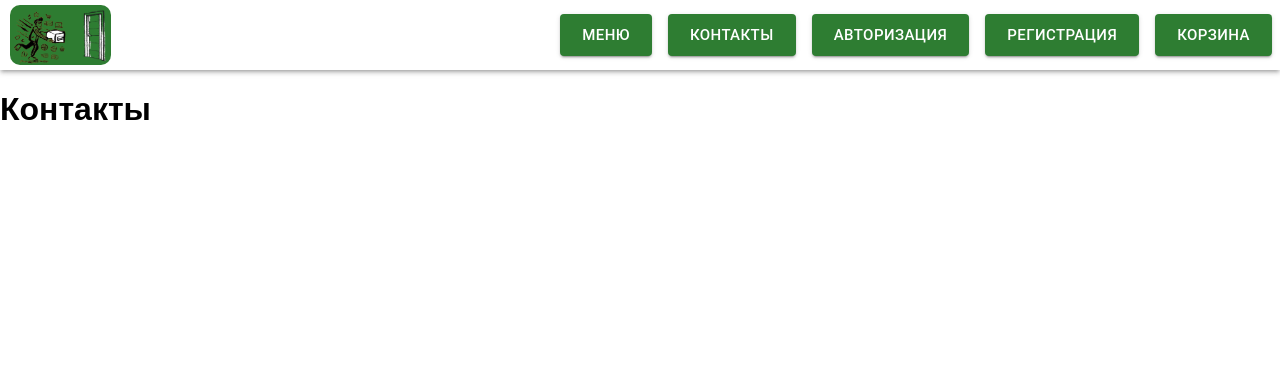
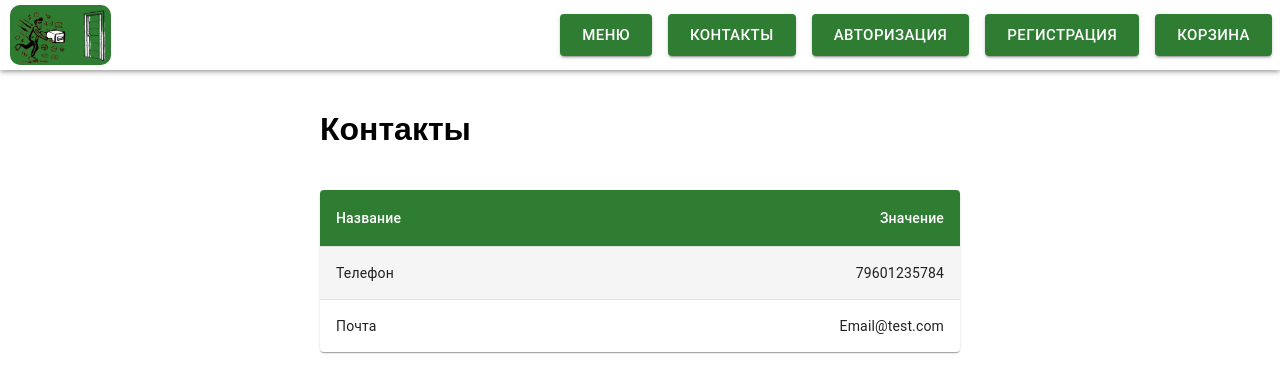
Before and after one commit to PyzhovIakov/Food-on-the-doorstep, a React (Create React App) app in the folder client/: page /contacts in a window 1280 px wide. Shown: the top 392 px of the page. Built offline with nearby package versions, Linux system fonts and the light colour scheme.

Commit message:
Contact page skeleton created

```diff
--- a/client/src/Component/FormAuth/FormAuth.js
+++ b/client/src/Component/FormAuth/FormAuth.js
@@ -9,14 +9,16 @@
 
 export default function FormAuth(props){
     return (
+        <>
+            {props.buttonLoading? <LinearProgress color="success" />:null}
             <Stack
                 direction="column"
                 justifyContent="center"
                 spacing={3}
-            sx={{width:'35%'}}
+                sx={{width:'35%', margin:'20px auto', boxShadow: 3, padding:'10px 20px 20px',borderRadius:'15px'}}
             >
-            {props.buttonLoading? <LinearProgress color="success" />:null}
-            <h1>{props.formTitle}</h1>
+
+                <h1 style={{margin:0, padding:0}}>{props.formTitle}</h1>
                 {
                     props.viewSelectRole?
                             (<FormControl>
@@ -60,5 +62,6 @@
                 {props.buttonTitle}
                 </Button>
             </Stack>
+        </>
     );
 }
--- a/client/src/Component/Menu/MenuUserRoleController.js
+++ b/client/src/Component/Menu/MenuUserRoleController.js
@@ -14,6 +14,7 @@
     }
     if(Role==='admin'){
         return([
+            {to:'/contacts', text:'Контакты'},
             {to:'/catalog', text:'Меню'},
             {to:'/statistics', text:'Статистика'},
             {to:'/accounts', text:'Учетки'}
--- a/client/src/Component/Navigation/NavigationUserRoleController.js
+++ b/client/src/Component/Navigation/NavigationUserRoleController.js
@@ -33,6 +33,7 @@
         return([
             {path:'/catalog', element:<Catalog/>, exact:true},
             {path:'/accounts', element:<Accounts/>, exact:true},
+            {path:'/contacts', element:<Contacts/>, exact:true},
             {path:'/statistics', element:<Statistics/>, exact:true},
             {path:'*', element:<Navigate to="/" replace />, exact:false},
             {path:'/profile', element:<Profile/>, exact:true}
--- a/client/src/Pages/Accounts/Accounts.js
+++ b/client/src/Pages/Accounts/Accounts.js
@@ -1,6 +1,5 @@
 import React,{useState} from "react"
-import Stack from '@mui/material/Stack';
-import Alert from '@mui/material/Alert';
+import Alert from '@mui/material/Alert'
 import useHttp from '../../hooks/http.hook'
 import FormAuth from "../../Component/FormAuth/FormAuth"
 
@@ -32,12 +31,6 @@
         <div>
             {error?<Alert severity="error" onClose={ClearError}>{error}</Alert>:null}
             {message?<Alert severity="error" onClose={ClearMessage}>{message}</Alert>:null}
-            <Stack
-            direction="row"
-            justifyContent="space-evenly"
-            alignItems="center"
-            spacing={2}
-            >
             <FormAuth
                 formTitle={'Регистрация'}
                 textFields={TextFields}
@@ -48,7 +41,6 @@
                 buttonLoading={loading}
                 buttonTitle={'Зарегистрировать'}
             />
-            </Stack>
         </div>
     );
 }
--- a/client/src/Pages/Login/Login.js
+++ b/client/src/Pages/Login/Login.js
@@ -1,9 +1,8 @@
 import React,{useState, useContext} from "react"
-import Stack from '@mui/material/Stack';
-import Alert from '@mui/material/Alert';
+import Alert from '@mui/material/Alert'
 import useHttp from '../../hooks/http.hook'
 import AuthContext from './../../context/AuthContext'
-import FormAuth from "../../Component/FormAuth/FormAuth";
+import FormAuth from "../../Component/FormAuth/FormAuth"
 
 export default function Login() {
     const {loading,request,error,message,ClearError,ClearMessage} = useHttp()
@@ -34,12 +33,6 @@
         <div>
             {error?<Alert severity="error" onClose={ClearError}>{error}</Alert>:null}
             {message?<Alert severity="error" onClose={ClearMessage}>{message}</Alert>:null}
-            <Stack
-                direction="row"
-                justifyContent="space-evenly"
-                alignItems="center"
-                spacing={2}
-            >
             <FormAuth
                 formTitle={'Авторизация'}
                 textFields={TextFields}
@@ -50,7 +43,6 @@
                 buttonLoading={loading}
                 buttonTitle={'Войти'}
             />
-            </Stack>
         </div>
     );
 }
--- a/client/src/Pages/Regis/Regis.js
+++ b/client/src/Pages/Regis/Regis.js
@@ -1,8 +1,7 @@
 import React,{useState,useContext} from "react"
-import Stack from '@mui/material/Stack';
-import Alert from '@mui/material/Alert';
+import Alert from '@mui/material/Alert'
 import useHttp from '../../hooks/http.hook'
-import FormAuth from "../../Component/FormAuth/FormAuth";
+import FormAuth from "../../Component/FormAuth/FormAuth"
 import AuthContext from './../../context/AuthContext'
 
 export default function Regis() {
@@ -35,12 +34,6 @@
         <div>
             {error?<Alert severity="error" onClose={ClearError}>{error}</Alert>:null}
             {message?<Alert severity="error" onClose={ClearMessage}>{message}</Alert>:null}
-            <Stack
-            direction="row"
-            justifyContent="space-evenly"
-            alignItems="center"
-            spacing={2}
-            >
             <FormAuth
                 formTitle={'Регистрация'}
                 textFields={TextFields}
@@ -51,7 +44,6 @@
                 buttonLoading={loading}
                 buttonTitle={'Зарегистрироваться'}
             />
-            </Stack>
         </div>
     );
 }
--- a/client/src/Pages/Сontacts/Сontacts.js
+++ b/client/src/Pages/Сontacts/Сontacts.js
@@ -1,7 +1,97 @@
+import React,{useContext} from 'react'
+import { styled } from '@mui/material/styles'
+import Table from '@mui/material/Table'
+import TableCell, { tableCellClasses } from '@mui/material/TableCell'
+import TableBody from '@mui/material/TableBody'
+import TableContainer from '@mui/material/TableContainer'
+import TableHead from '@mui/material/TableHead'
+import TableRow from '@mui/material/TableRow'
+import Paper from '@mui/material/Paper'
+import Box from '@mui/material/Box'
+import Stack from '@mui/material/Stack'
+import Button from '@mui/material/Button'
+import AddIcon from '@mui/icons-material/Add'
+import DeleteIcon from '@mui/icons-material/Delete'
+import EditIcon from '@mui/icons-material/Edit'
+import AuthContext from './../../context/AuthContext'
+
+const StyledTableCell = styled(TableCell)(({ theme }) => ({
+    [`&.${tableCellClasses.head}`]: {
+      backgroundColor: theme.palette.success.main,
+      color: theme.palette.common.white,
+    },
+    [`&.${tableCellClasses.body}`]: {
+      fontSize: 14,
+    },
+}));
+
+const StyledTableRow = styled(TableRow)(({ theme }) => ({
+  '&:nth-of-type(odd)': {
+    backgroundColor: theme.palette.action.hover,
+  },
+  // hide last border
+  '&:last-child td, &:last-child th': {
+    border: 0,
+  },
+}));
+
 export default function Contacts() {
-    return (
+  const ContextAuth = useContext(AuthContext)
+
+  const rows =[
+      {_id:'1', key:'Телефон',value:'79601235784'},
+      {_id:'2', key:'Почта',value:'Email@test.com'}
+  ]
+
+  return (
+    <Box sx={{width:'50vw', margin:'20px auto'}}>
+      <Stack direction="row"  justifyContent="space-between"  alignItems="center" sx={{margin:'20px 0px'}}>
+        <h1>Контакты</h1>
         <div>
-            <h1>Контакты</h1>
+          {
+            ContextAuth.role==='admin'?
+              <Button variant="contained" color="success" sx={{borderRadius:'15px', m:'20px 5px'}} startIcon={<AddIcon/>}>
+                Добавить
+              </Button>
+              :null
+          }
         </div>
-    );
+      </Stack>
+      <TableContainer component={Paper} >
+        <Table aria-label="customized table">
+          <TableHead>
+            <TableRow>
+              <StyledTableCell>Название</StyledTableCell>
+              <StyledTableCell align="right">Значение</StyledTableCell>
+              {
+                ContextAuth.role==='admin'?<StyledTableCell align="right">Действие</StyledTableCell>:null
+              }
+            </TableRow>
+          </TableHead>
+          <TableBody>
+            {rows.map((row) => (
+              <StyledTableRow key={row._id}>
+                <StyledTableCell component="th" scope="row">
+                  {row.key}
+                </StyledTableCell>
+                <StyledTableCell align="right">{row.value}</StyledTableCell>
+                {
+                  ContextAuth.role==='admin'?
+                    <StyledTableCell align="right">
+                      <Button variant="contained" color="success" sx={{borderRadius:'50%', mr:1, p:'10px', minWidth:0}}>
+                        <EditIcon/>
+                      </Button>
+                      <Button variant="contained" color="success" sx={{borderRadius:'50%', ml:1, p:'10px', minWidth:0}}>
+                        <DeleteIcon/>
+                      </Button>
+                    </StyledTableCell>
+                    :null
+                }
+              </StyledTableRow>
+            ))}
+          </TableBody>
+        </Table>
+      </TableContainer>
+    </Box>
+  );
 }
```
Lines whose indentation alone changed are shown as unchanged.
